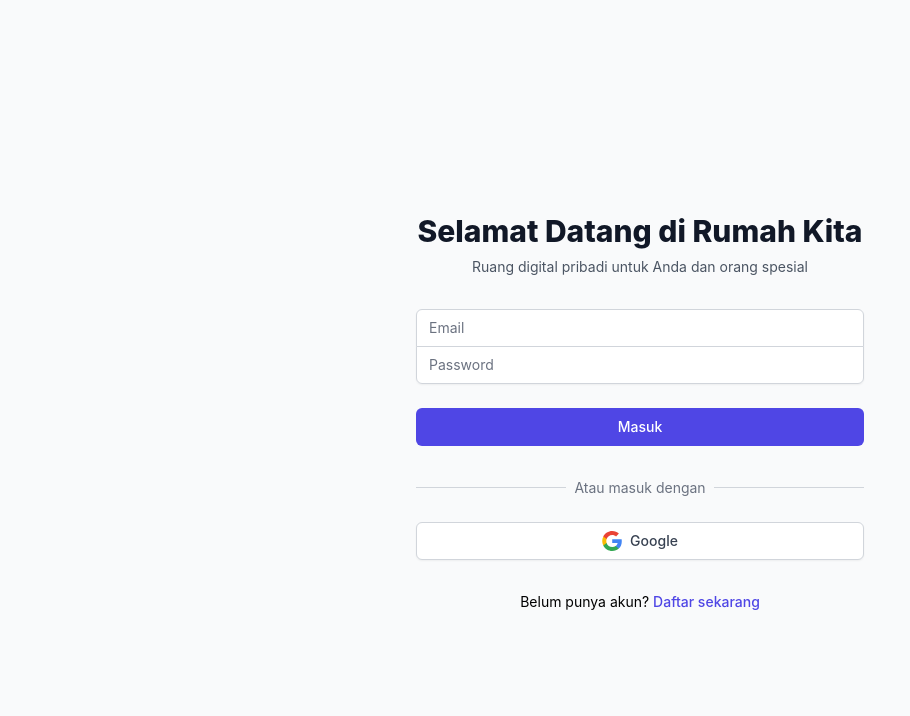
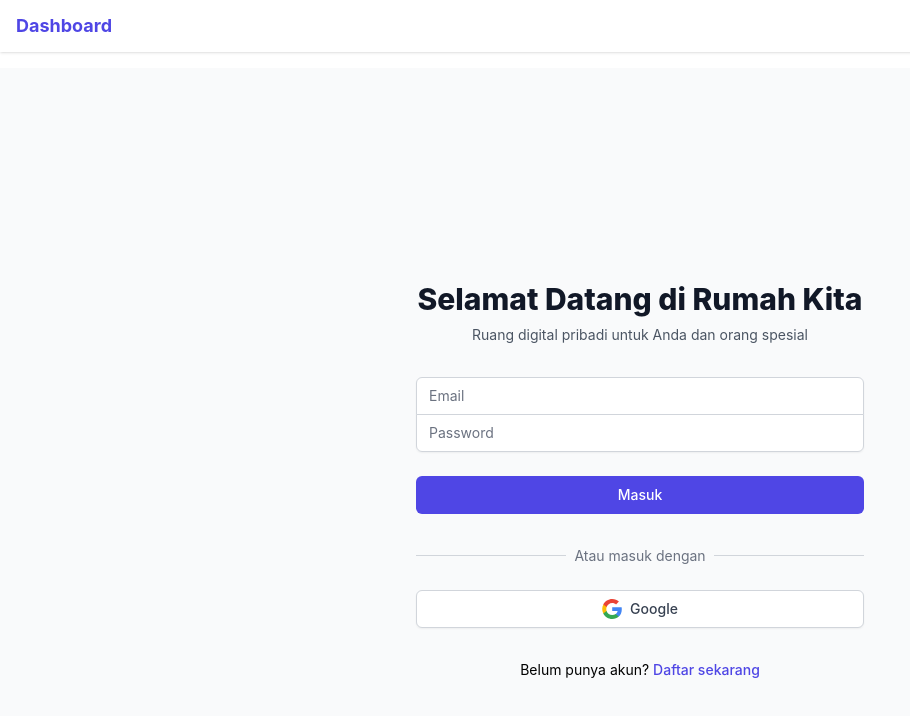
Before and after one commit to RanggaGibran/Rumah-Kita, a React (Create React App) app: page / in a window 1280 px wide. Shown: the top 716 px of the page, without its empty margins (0-910 px from the left). Built offline with nearby package versions, Linux system fonts and the light colour scheme; no server answers.

Commit message:
added navbar dashboard

```diff
--- a/src/App.tsx
+++ b/src/App.tsx
@@ -19,6 +19,15 @@ function App() {
     <AuthProvider>
       <Router>
         <div className="App">
+          {/* Navbar */}
+          <nav className="bg-white shadow mb-4">
+            <div className="max-w-7xl mx-auto px-4 py-3 flex items-center justify-between">
+              <div className="flex items-center space-x-4">
+                <a href="/dashboard" className="text-indigo-600 font-bold text-lg hover:underline">Dashboard</a>
+              </div>
+            </div>
+          </nav>
+          {/* End Navbar */}
           <Routes>
             <Route path="/login" element={<Login />} />
             <Route path="/register" element={<Register />} />
```
